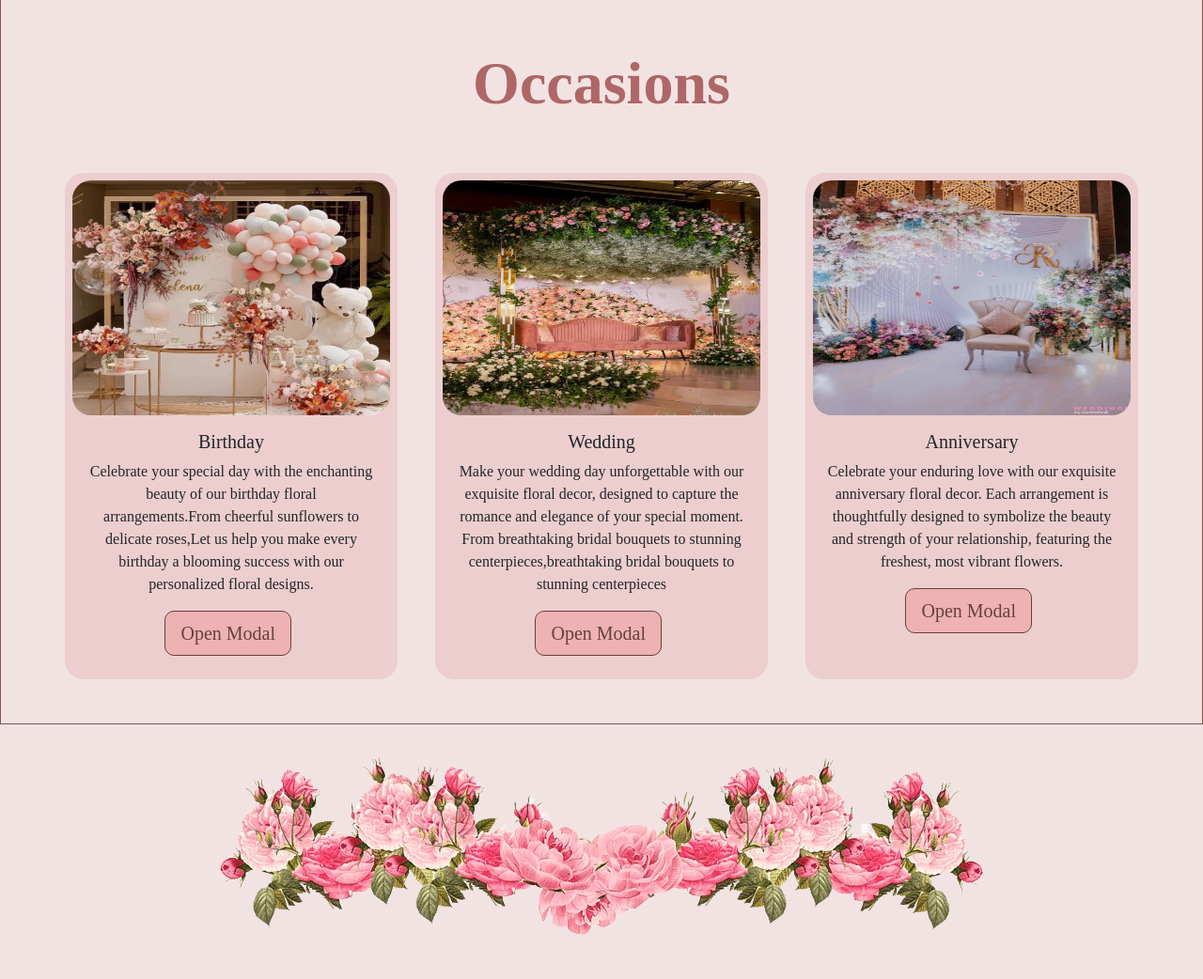
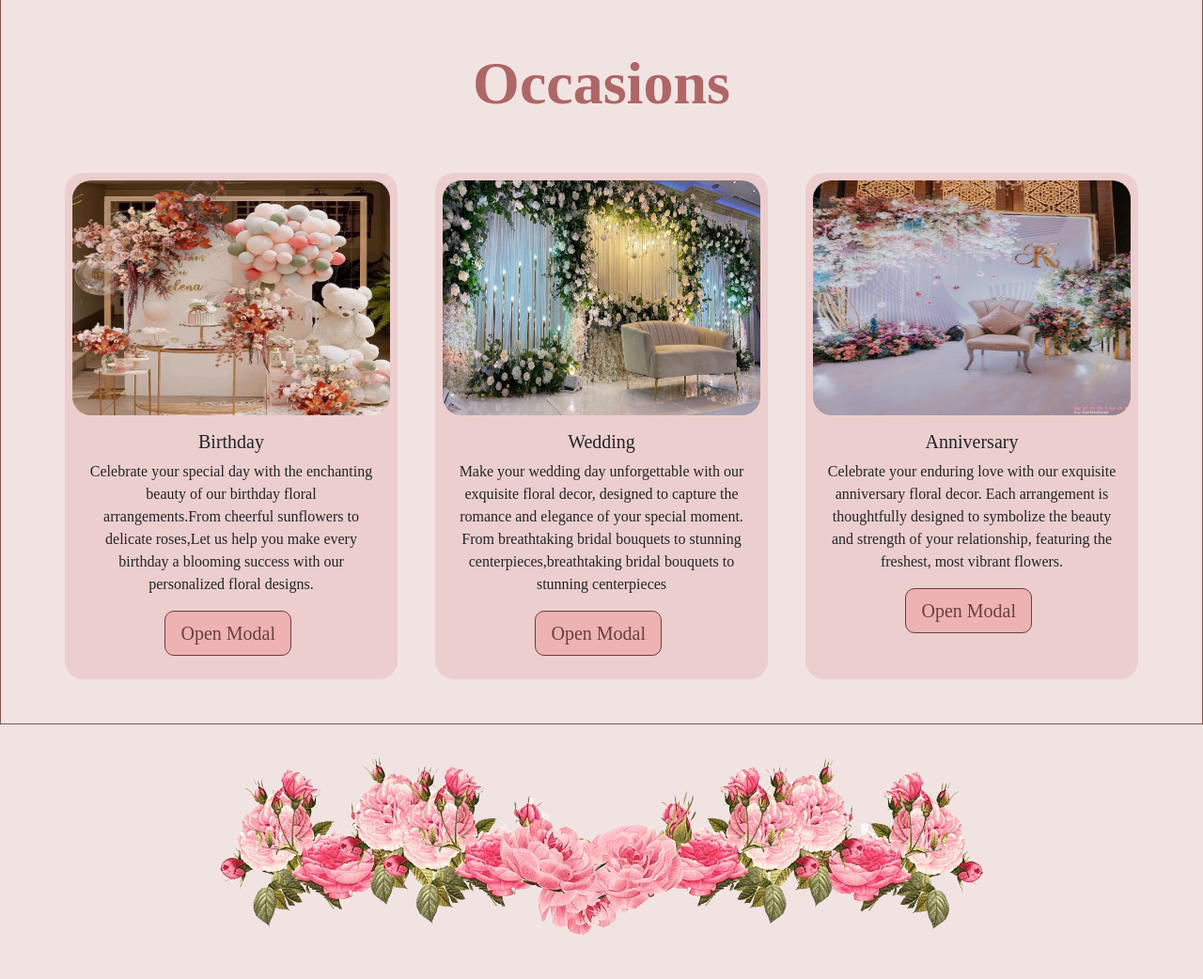
Before and after one commit to Hishaq00/floralDecors.github.io, a plain HTML site: page index.html in a window 1280 px wide. Shown: the part 1806-2848 px from the top of the page at 94% size. Drawn offline with nearby package versions, Linux system fonts and the light colour scheme; some packages are replaced by stand-ins of ours; a script that the page names is missing; files whose address does not match are found by name.

Commit message:
Update index.html

```diff
--- a/index.html
+++ b/index.html
@@ -299,7 +299,7 @@
         </div>
       </div>
       <!-- Wedding Decor  -->
-      <div class="card col-md-3 p-2 " id="wedding"><img src="images/wedding4.webp" alt="">
+      <div class="card col-md-3 p-2 " id="wedding"><img src="images/wedding4.jpg" alt="">
         <div class="card-body ">
           <h5 class="card-title text-center">Wedding</h5>
           <p class="card-text text-center" style="justify-content: space-evenly; ">Make your wedding day unforgettable
```
